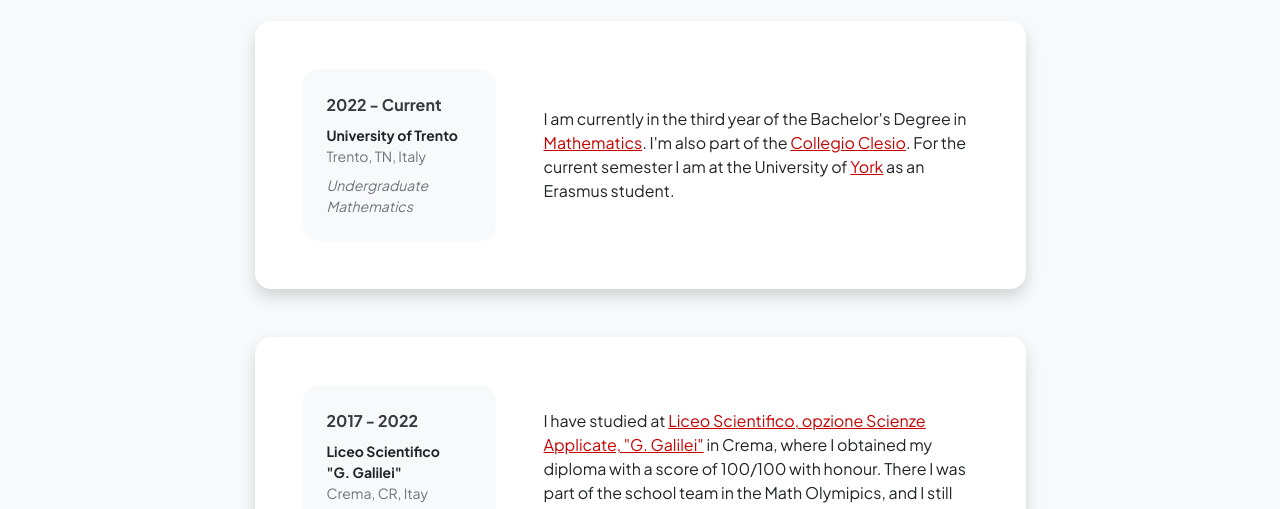
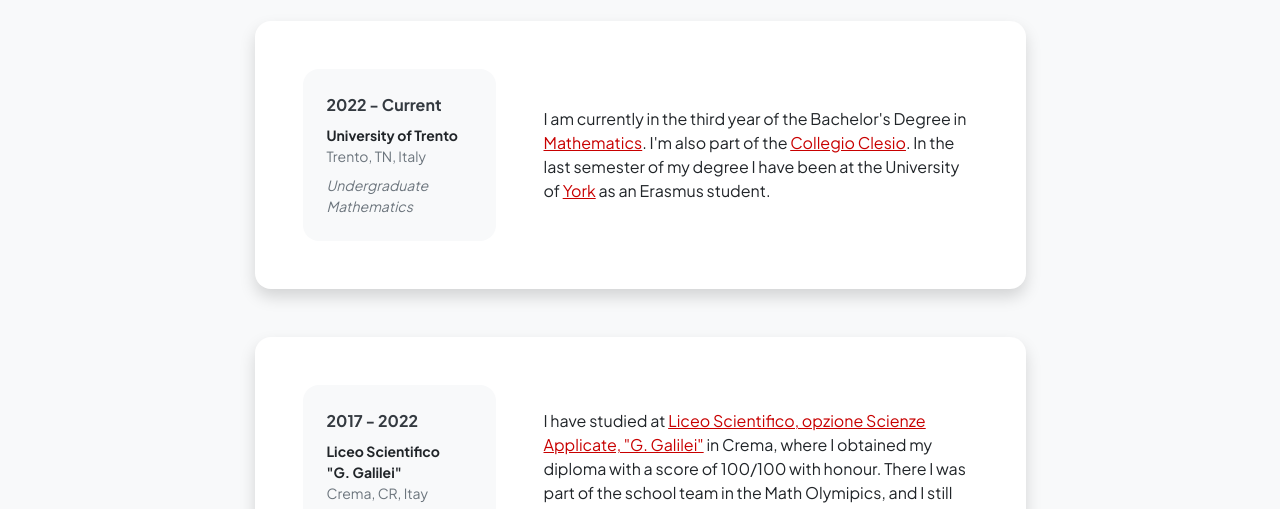
Before and after one commit to davideborra/davideborra.github.io, a website: page resume/index.html in a window 1280 px wide. Shown: the part 291-800 px from the top of the page. Drawn offline with nearby package versions, Linux system fonts and the light colour scheme.

Commit message:
sono tornato da York!

```diff
--- a/resume/index.html
+++ b/resume/index.html
@@ -132,7 +132,7 @@
                                                 </div>
                                             </div>
                                         </div>
-                                        <div class="col-lg-8"><div>I am currently in the third year of the Bachelor's Degree in <a href="https://maths.unitn.it">Mathematics</a>. I'm also part of the <a href="https://unitn.it/collegioclesio">Collegio Clesio</a>. For the current semester I am at the University of <a href="https://www.york.ac.uk/">York</a> as an Erasmus student.</div></div>
+                                        <div class="col-lg-8"><div>I am currently in the third year of the Bachelor's Degree in <a href="https://maths.unitn.it">Mathematics</a>. I'm also part of the <a href="https://unitn.it/collegioclesio">Collegio Clesio</a>. In the last semester of my degree I have been at the University of <a href="https://www.york.ac.uk/">York</a> as an Erasmus student.</div></div>
                                     </div>
                                 </div>
                             </div>
```
Also changed, not shown: index.html (+1 -1 lines).
